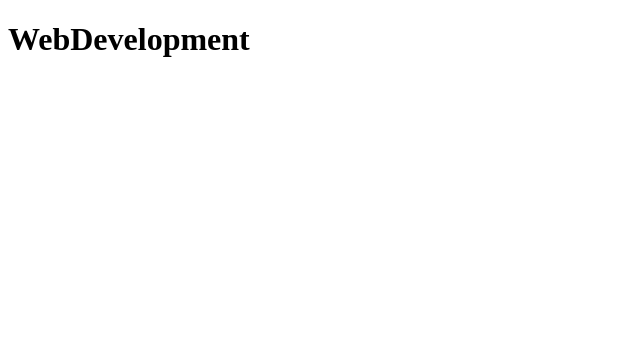
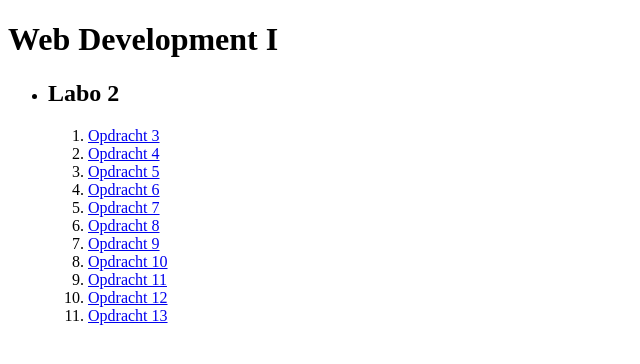
Before and after one commit to XanderVanpa/webdevelopment, a plain HTML site: page index.html in a window 1280 px wide. Shown: the whole page, without its empty margins (0-640 px from the left). Drawn offline with Linux system fonts and the light colour scheme.

Commit message:
Labo 2 Webdevelopment

```diff
--- a/index.html
+++ b/index.html
@@ -1,10 +1,30 @@
 <!DOCTYPE html>
-<html lang="en">
+<html lang="nl">
+
 <head>
-    <meta charset="UTF-8">
-    <title>Title</title>
+    <title>Web Development I</title>
 </head>
-<body><h1>WebDevelopment</h1>
 
+<body>
+<h1>Web Development I</h1>
+<ul>
+    <li>
+        <h2>Labo 2</h2>
+        <ol>
+            <li><a href="labo_2/opracht_1.html">Opdracht 3</a></li>
+            <li><a href="labo_2/opdracht_4.html">Opdracht 4</a></li>
+            <li><a href="labo_2/opdracht_5.html">Opdracht 5</a></li>
+            <li><a href="labo_2/opdracht_6.html">Opdracht 6</a></li>
+            <li><a href="labo_2/opdracht_7.html">Opdracht 7</a></li>
+            <li><a href="labo_2/opdracht_8.html">Opdracht 8</a></li>
+            <li><a href="labo_2/opdracht_9.html">Opdracht 9</a></li>
+            <li><a href="labo_2/opdracht_10.html">Opdracht 10</a></li>
+            <li><a href="labo_2/opdracht_11.html">Opdracht 11</a></li>
+            <li><a href="labo_2/opdracht_12.html">Opdracht 12</a></li>
+            <li><a href="labo_2/opdracht_13.html">Opdracht 13</a></li>
+        </ol>
+    </li>
+</ul>
 </body>
+
 </html>
```
Also changed, not shown: labo_2/opdracht_2.html (added, +28 -0 lines), labo_2/opracht_1.html (added, +13 -0 lines).
